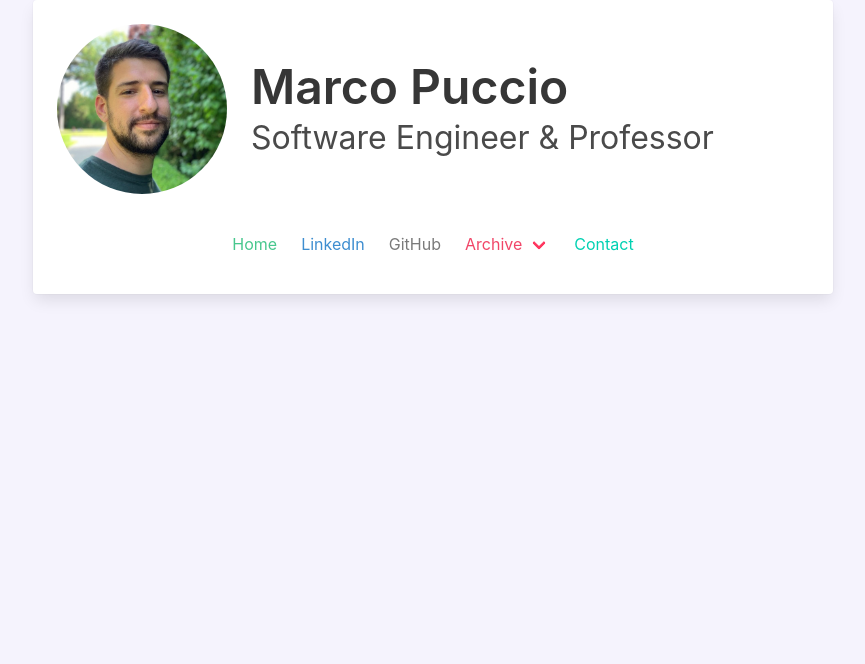
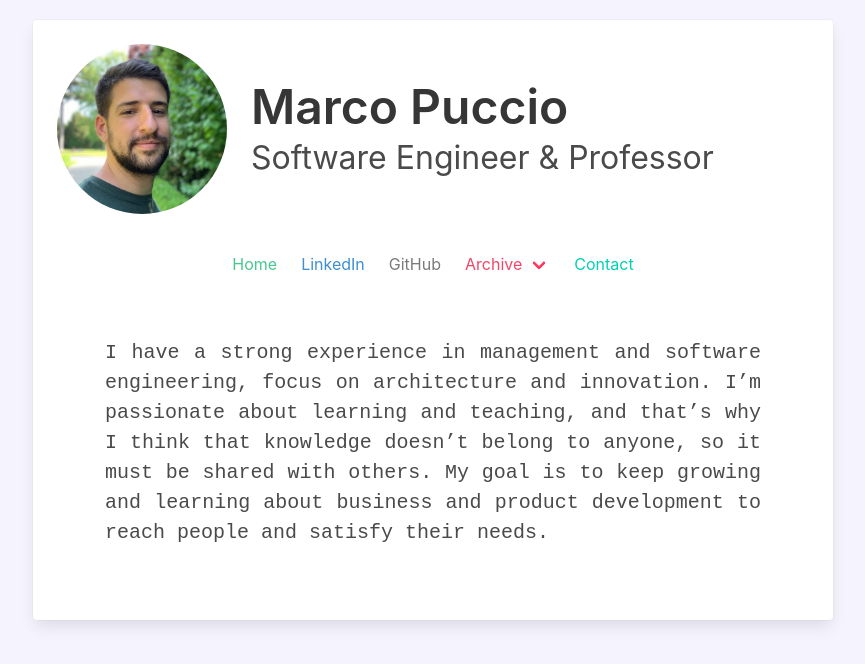
Before and after one commit to marcopuccio/marcopucc.io, a React (Create React App) app: page / in a window 1280 px wide. Shown: the top 664 px of the page, without its empty margins (207-1072 px from the left). Built offline with nearby package versions, Linux system fonts and the light colour scheme.

Commit message:
add pitch and styles

```diff
--- a/src/App/App.css
+++ b/src/App/App.css
@@ -1,4 +1,6 @@
 .App-container {
   margin: auto;
   max-width: 800px;
+  min-height: 77vh;
+  padding-top: 20px;
 }
--- a/src/App/index.tsx
+++ b/src/App/index.tsx
@@ -4,6 +4,7 @@ import "./App.css";
 
 import { Header } from "../components/Header";
 import { Menu } from "../components/Menu";
+import { Pitch } from "../components/Pitch";
 
 export const App: React.FC = () => {
   return (
@@ -15,6 +16,9 @@ export const App: React.FC = () => {
           </div>
           <div className="content">
             <Menu />
+            <section className="section">
+              <Pitch />
+            </section>
           </div>
         </div>
       </div>
--- /dev/null
+++ b/src/components/Pitch/index.tsx
@@ -0,0 +1,14 @@
+import React from "react";
+
+export const Pitch: React.FC = () => {
+  return (
+    <p className="is-size-5 has-text-justified has-text-weight-light is-family-code">
+      I have a strong experience in management and software engineering, focus
+      on architecture and innovation. I’m passionate about learning and
+      teaching, and that’s why I think that knowledge doesn’t belong to anyone,
+      so it must be shared with others. My goal is to keep growing and learning
+      about business and product development to reach people and satisfy their
+      needs.
+    </p>
+  );
+};
```
